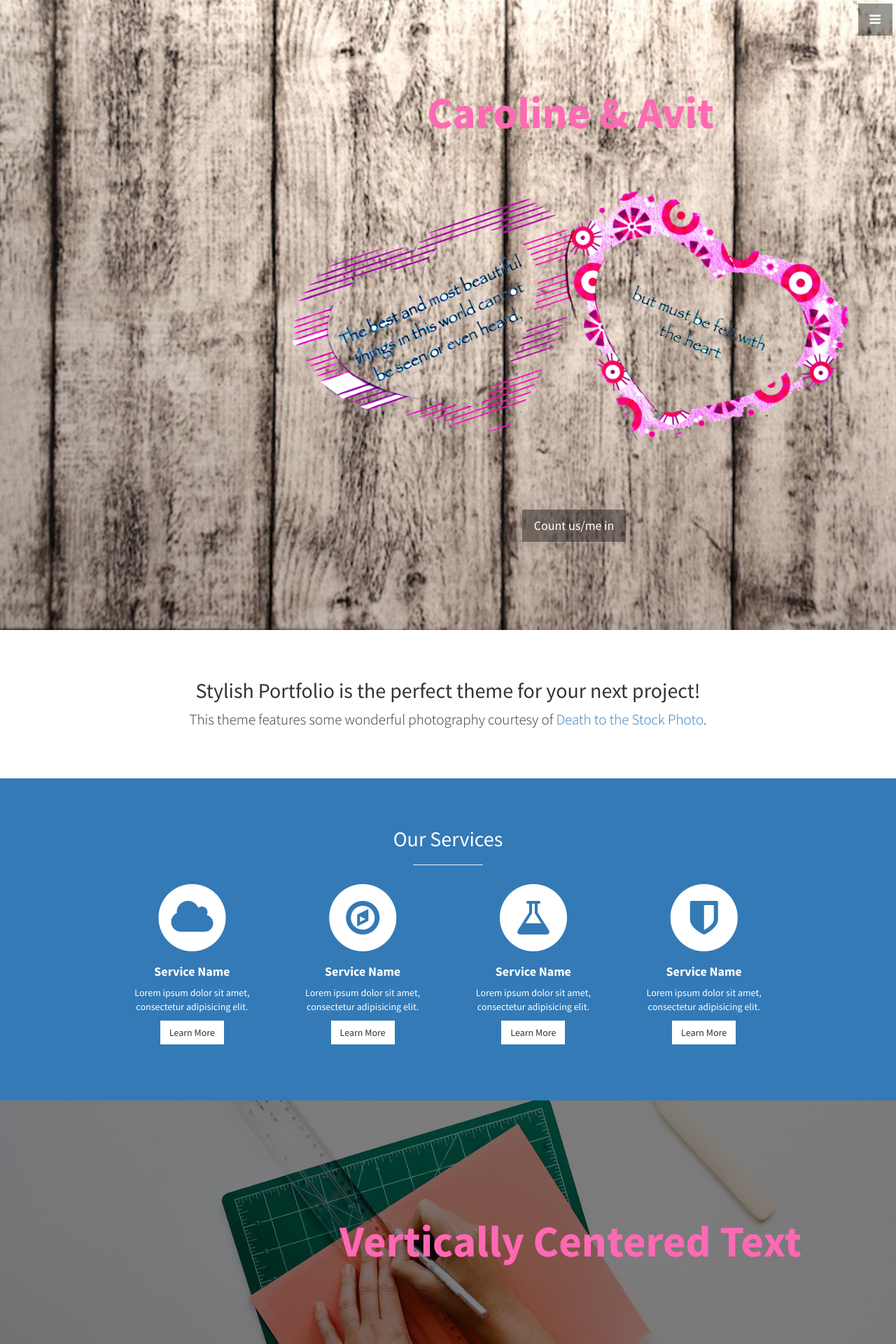
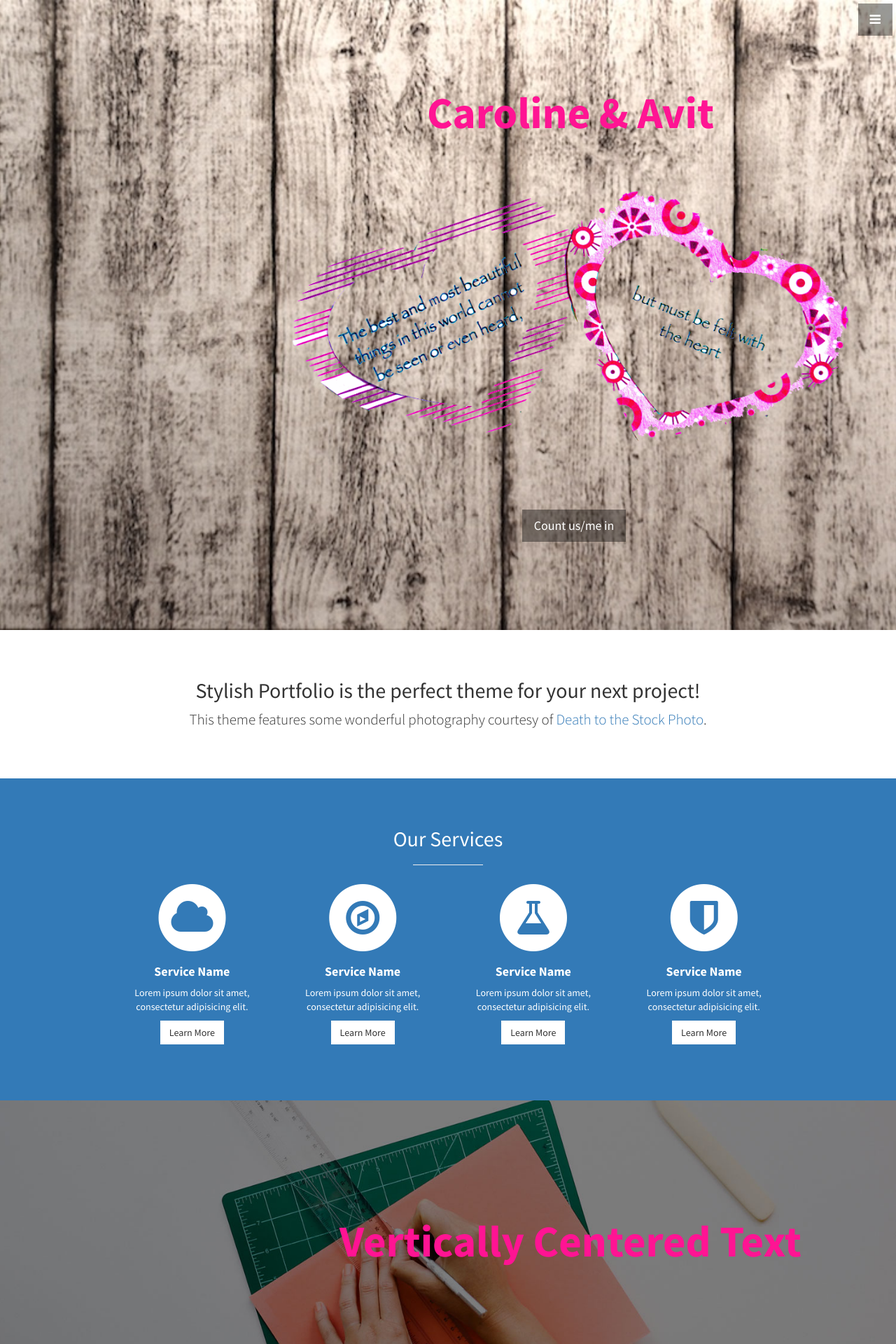
Before and after one commit to MonchiLin/carowedavit.github.io, a Jekyll site: the page built from index.html, in a window 1280 px wide. Shown: the top 1920 px of the page at 70% size. Built offline with Jekyll 4.4.1, drawn with Linux system fonts in a browser that asks for light colours.

Commit message:
css updated

```diff
--- a/css/stylish-portfolio.css
+++ b/css/stylish-portfolio.css
@@ -13,14 +13,14 @@
 }
 
 body {
-    font-family: "Source Sans Pro","Helvetica Neue",Helvetica,Arial,sans-serif,Shonar;
+    font-family: "Source Sans Pro","Helvetica Neue",Papyrus,Helvetica,Arial,sans-serif,Shonar;
 }
 
 .text-vertical-center {
     display: table-cell;
     text-align: center;
     vertical-align: middle;
-    color: #FF69B4;
+    color: #FF1493;
     text-indent: 25em;
 }
 
```
